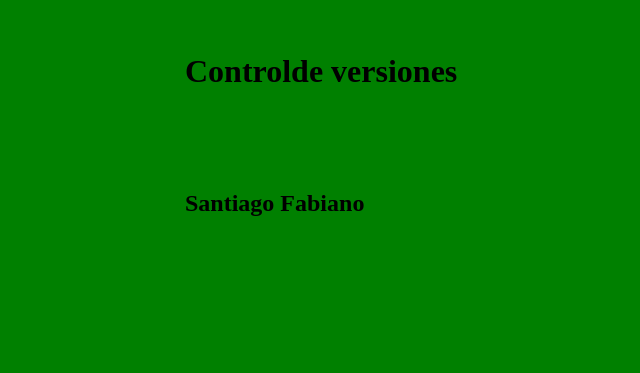
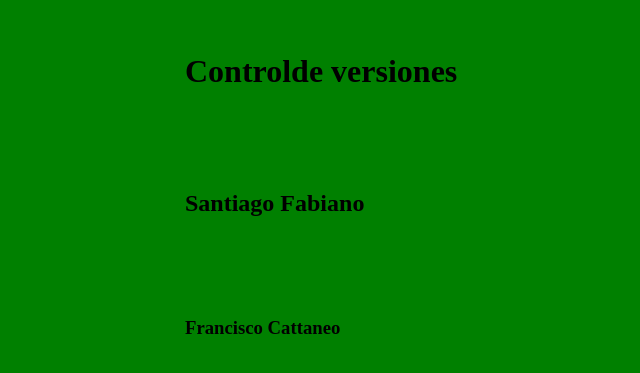
Before and after one commit to fedeveemo/TP_SO_I4_Equipo_, a plain HTML site: page index.html in a window 1280 px wide. Shown: the part 147-520 px from the top of the page, without its empty margins (115-755 px from the left). Drawn offline with Linux system fonts and the light colour scheme.

Commit message:
Agregue mi nombre al html

```diff
--- a/index.html
+++ b/index.html
@@ -9,5 +9,6 @@
 <body>
 <h1>Controlde versiones</h1>
 <h2>Santiago Fabiano</h2>
+<h3>Francisco Cattaneo</h3>
 </body>
 </html>
```
